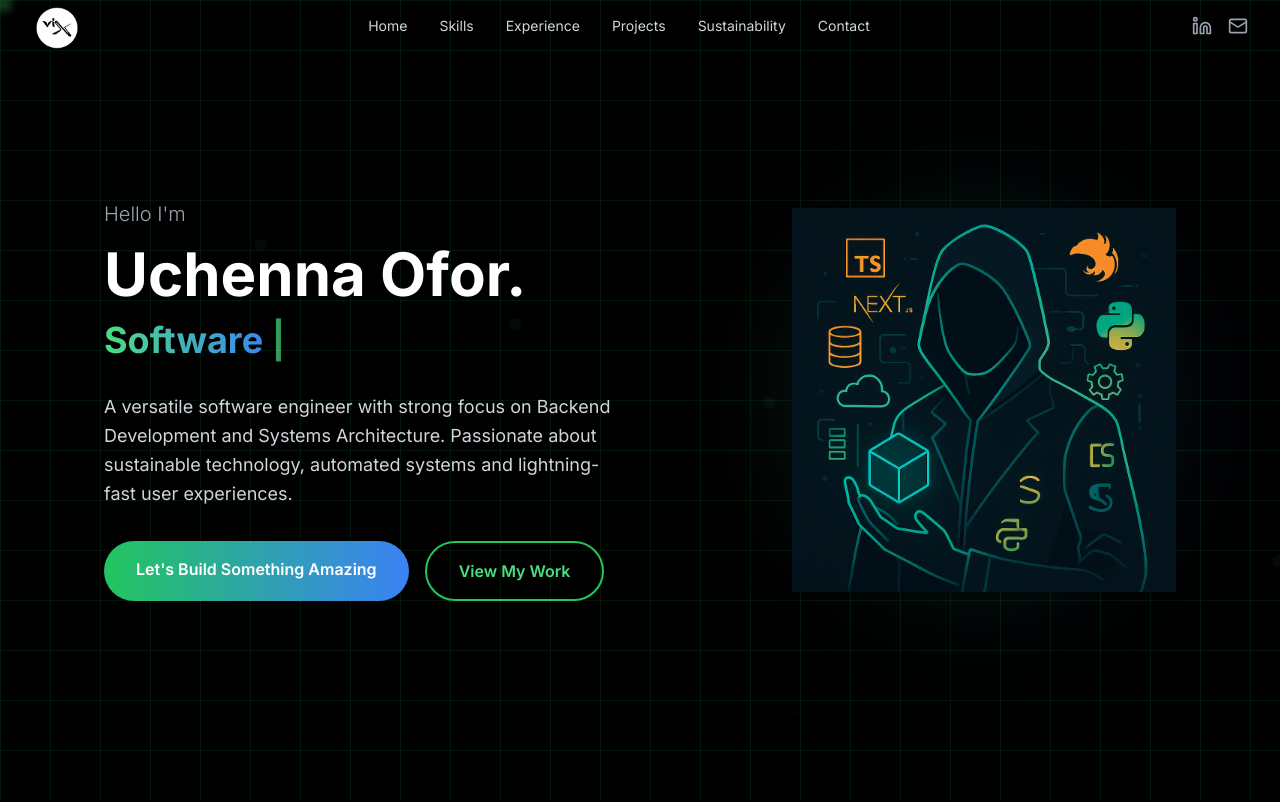
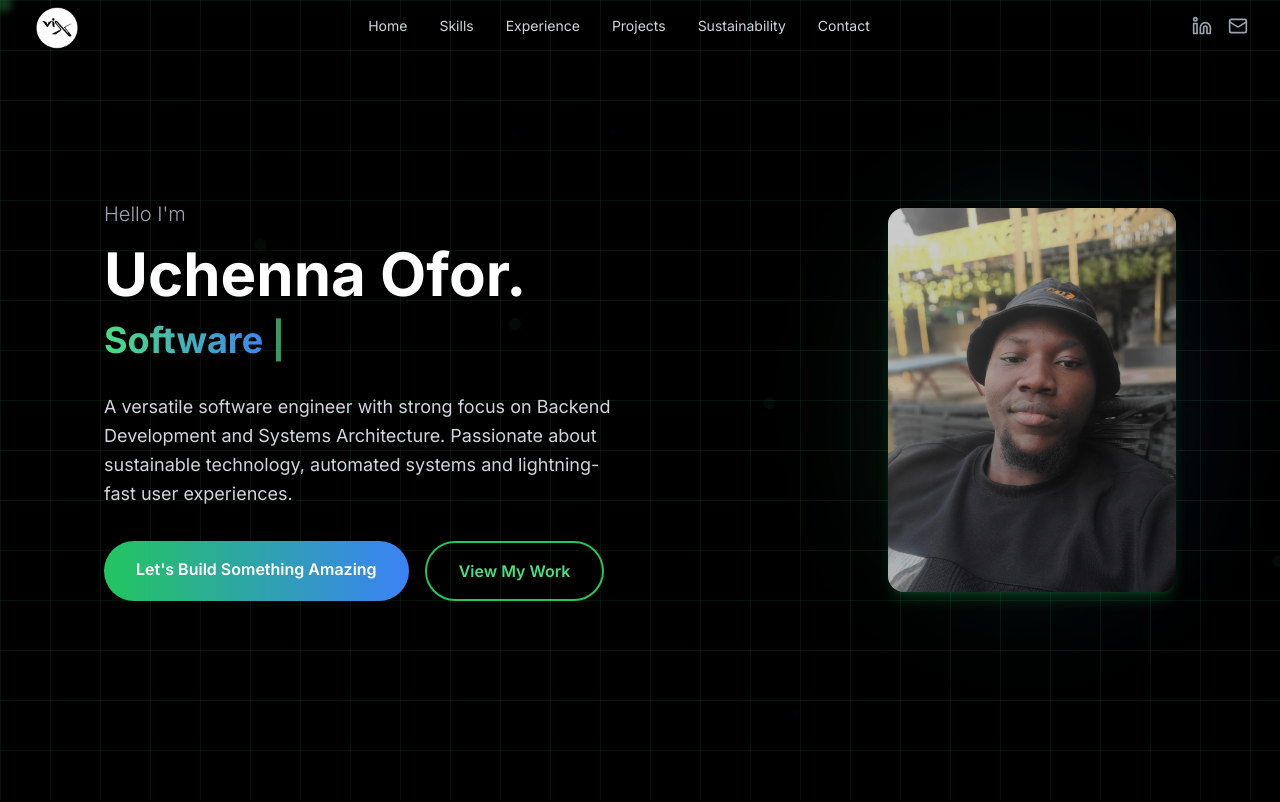
Before and after one commit to Vix1209/me, a Next.js app: page / in a window 1280 px wide. Shown: the top 802 px of the page. Built offline with nearby package versions, Linux system fonts and the light colour scheme.

Commit message:
chore: updated profile picture

```diff
--- a/components/hero.tsx
+++ b/components/hero.tsx
@@ -192,12 +192,13 @@ export default function Hero() {
             transition={{ duration: 0.3 }}
           >
             <motion.div className="relative">
-              <div className="w-80 h-80 md:w-96 md:h-96 relative">
+              <div className="w-80 h-80 md:w-72 md:h-96 p-5 rounded-2xl relative group">
+                <div className="absolute inset-0 rounded-2xl bg-gradient-to-b from-black/20 to-black/30 z-10"></div>
                 <Image
-                  src="/images/my-avatar.png"
+                  src="/images/me.jpeg"
                   alt="Uchenna Ofor - Backend Engineer"
                   fill
-                  className="object-contain"
+                  className="object-cover rounded-2xl shadow-lg shadow-green-500/20 backdrop-blur-lg bg-white/10"
                   priority
                 />
               </div>
```
Also changed, not shown: public/images/me.jpeg (added).
